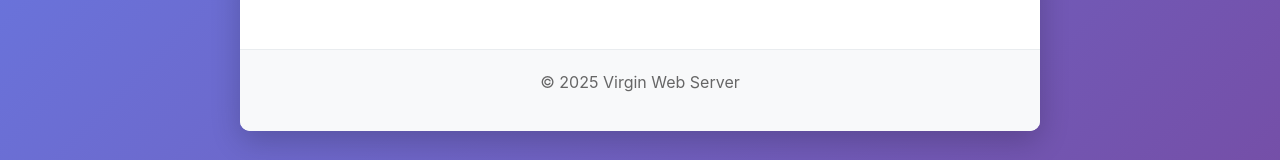
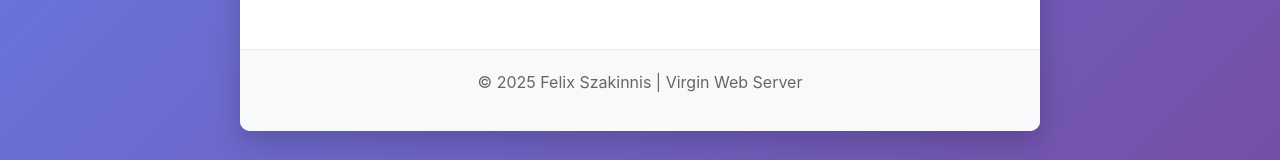
Before and after one commit to fszaki/virgin, a plain HTML site: page web/public/index.html in a window 1280 px wide. Shown: the part 469-629 px from the top of the page. Drawn offline with Linux system fonts and the light colour scheme.

Commit message:
docs: update all configs and add author name
- Add Felix Szakinnis to homepage footer
- Update README.md: frontend-first architecture, simplified Quick Start
- Update backend/README.md: current endpoint list
- Update .github/copilot-instructions.md: reflect frontend-only default
- Update CHANGELOG.md: document recent simplifications
- Author attribution in README.md

```diff
--- a/web/public/index.html
+++ b/web/public/index.html
@@ -23,7 +23,7 @@
             </section>
         </main>
         <footer>
-            <p>&copy; 2025 Virgin Web Server</p>
+            <p>&copy; 2025 Felix Szakinnis | Virgin Web Server</p>
         </footer>
     </div>
 </body>
```
Also changed, not shown: .github/copilot-instructions.md, CHANGELOG.md, README.md, backend/README.md.
